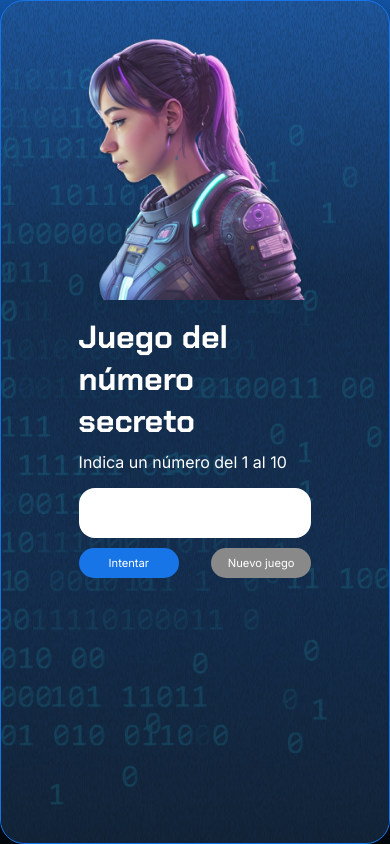
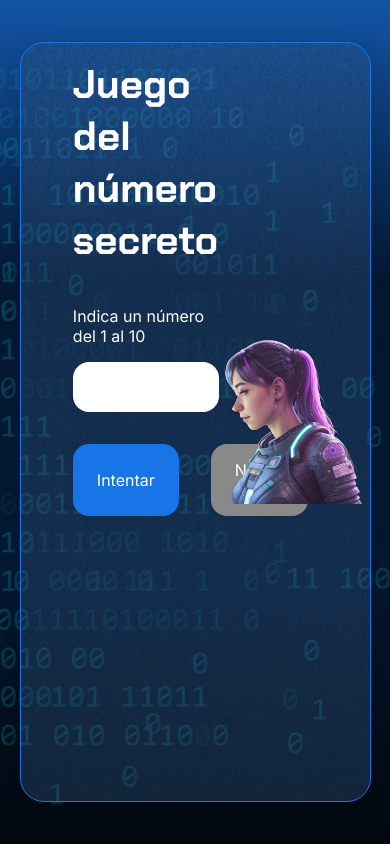
Before and after one commit to DanteNico1087/juego-adivina-el-numero, a plain HTML site: page index.html in a window 390 px wide. Drawn offline with Linux system fonts and the light colour scheme.

Commit message:
Borrando código innecesario y cambio de URL del proyecto

```diff
--- a/style.css
+++ b/style.css
@@ -42,7 +42,7 @@ body::before {
 }
 
 .container__contenido {
-  width: 80%;
+  width: 70%;
   height: 90vh;
   display: flex;
   bottom: 0;
@@ -83,12 +83,12 @@ body::before {
 
 .container__input {
   width: 100%;
-  height: 72px;
+  height: 50px;
   border-radius: 16px;
   background-color: #FFF;
   border: none;
   color: #1875E8;
-  padding: 2rem;
+  padding: 10px;
   font-size: 24px;
   font-weight: 700;
   font-family: 'Inter', sans-serif;
@@ -101,8 +101,8 @@ body::before {
 
 h1 {
   font-family: 'Chakra Petch', sans-serif;
-  font-size: 3rem;
-  padding-bottom: 3rem;
+  font-size: 2.5rem;
+  padding-bottom: 2.5rem;
 }
 
 p,
@@ -111,90 +111,5 @@ button {
 }
 
 .texto__parrafo {
-  font-size: 2rem;
+  font-size: 1rem;
 }
-
-@media (max-width: 910px) {
-
-  .container__informaciones {
-    width: 50%;
-    height: 50vh;
-  }
-
-  .container__texto h1 {
-    font-size: 2.5rem;
-  }
-
-  .texto__parrafo {
-    font-size: 1.5rem;
-  }
-
-  .container__input {
-    width: 100%;
-    height: 6px;
-  }
-
-  .container__botones {
-    width: 100%;
-  }
-
-  .container__boton {
-    font-size: 0.8rem;
-  }
-}
-
-@media (max-width: 520px) {
-
-  .container {
-    width: 100%;
-    height: 100%;
-    box-sizing: border-box;
-  }
-
-  .container__contenido {
-    box-sizing: border-box;
-    width: 100%;
-    height: 100%;
-    flex-direction: column-reverse;
-    align-items: center;
-    justify-content: center;
-  }
-
-  .container__informaciones {
-    width: 60%;
-    height: 60%;
-  }
-
-  .container__texto h1 {
-    font-size: 2rem;
-    padding-bottom: 10px;
-  }
-
-  .texto__parrafo {
-    font-size: 1rem;
-  }
-
-  .container__input {
-    height: 10%;
-    padding: 20px;
-  }
-
-  .chute .container__botones {
-    width: 100%;
-    height: 100%;
-    align-items: center;
-    justify-content: center;
-  }
-
-  .container__boton {
-    padding: 8px;
-    width: 50%;
-    font-size: 0.7rem;
-    margin-top: 10px;
-  }
-
-  .container__imagen-persona img {
-    width: 40%;
-    height: auto;
-  }
-}
```
Also changed, not shown: 1 other file.
